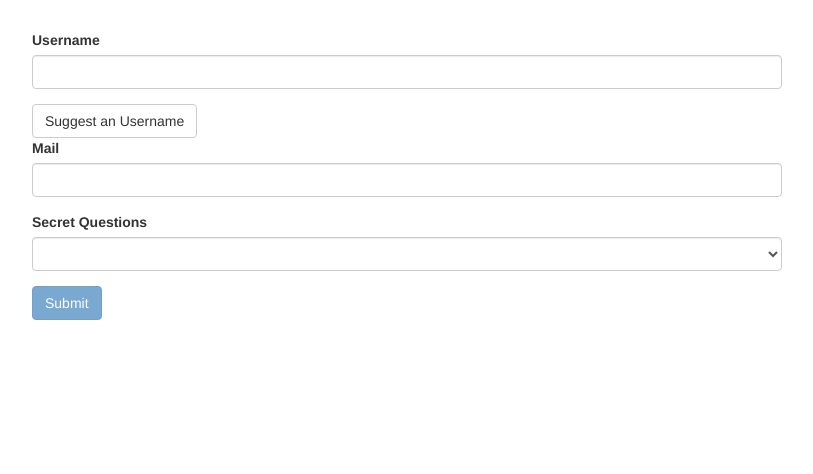
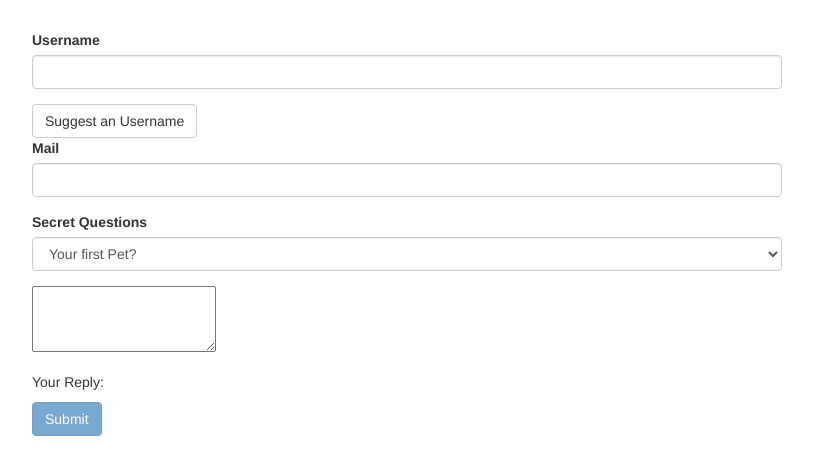
Before and after one commit to Timmesh/javaplayground, an Angular app in the folder Angular/UdemyCourse/forms-td-start/: page / in a window 1280 px wide. Shown: the top 474 px of the page, without its empty margins (233-1046 px from the left). Built offline with nearby package versions, Linux system fonts and the light colour scheme.

Commit message:
One-way and Two-way Data Binding.

```diff
--- a/Angular/UdemyCourse/forms-td-start/src/app/app.component.html
+++ b/Angular/UdemyCourse/forms-td-start/src/app/app.component.html
@@ -16,11 +16,15 @@
         </div>
         <div class="form-group">
           <label for="secret">Secret Questions</label>
-          <select id="secret" class="form-control" ngModel name="secret">
+          <select id="secret" class="form-control" [ngModel]="defaultQuestion" name="secret">
             <option value="pet">Your first Pet?</option>
             <option value="teacher">Your first teacher?</option>
           </select>
         </div>
+        <div class="form-group">
+          <textarea name="questionAnswer" rows="3" [(ngModel)]="answer"></textarea>
+        </div>
+        <p>Your Reply: {{answer}}</p>
         <button class="btn btn-primary" type="submit" [disabled]="!f.valid">Submit</button>
       </form>
     </div>
--- a/Angular/UdemyCourse/forms-td-start/src/app/app.component.ts
+++ b/Angular/UdemyCourse/forms-td-start/src/app/app.component.ts
@@ -7,7 +7,9 @@
   styleUrls: ['./app.component.css']
 })
 export class AppComponent {
-  @ViewChild('f', {static: false}) signUpForm: NgForm;
+  @ViewChild('f', { static: false }) signUpForm: NgForm;
+  defaultQuestion = 'pet';
+  answer = '';
   suggestUserName() {
     const suggestedName = 'Superuser';
   }
```
